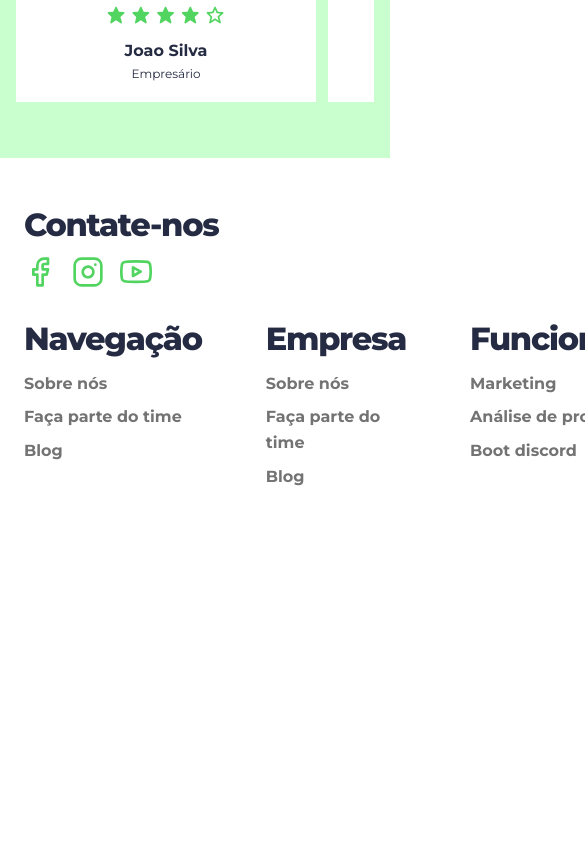
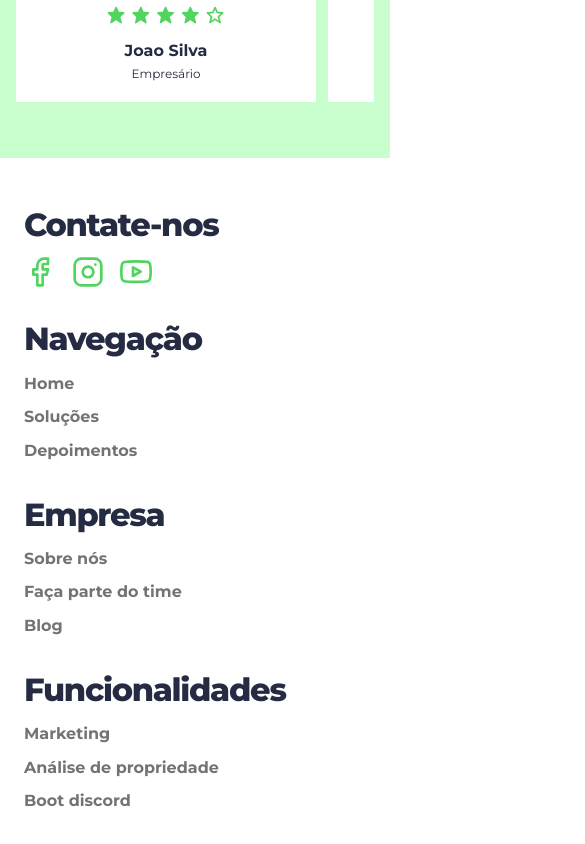
Before and after one commit to PauloDalberto/meurebanho-landing, a React (Vite) app: page / in a window 390 px wide. Shown: the part 3134-3978 px from the top of the page, 585 px wide, since content can reach past the window. Before the commit the page ends 3671 px from the top, so only its background shows below. Built offline with nearby package versions, Linux system fonts and the light colour scheme.

Commit message:
feat: add nav on footer and add padding on depoiments

```diff
--- a/src/pages/Footer.tsx
+++ b/src/pages/Footer.tsx
@@ -2,7 +2,7 @@ import '../styles/footer.css';
 
 export default function Footer(){
   return(
-    <footer className='footer'>
+    <footer className='footer' id='footer'>
       <div className='social-medias'>
         <h2>Contate-nos</h2>
         <div className="medias">
@@ -16,9 +16,17 @@ export default function Footer(){
       <div className="features">
           <h2>Navegação</h2>
           <div className='features-itens'>
-            <span>Sobre nós</span>
-            <span>Faça parte do time</span>
-            <span>Blog</span>
+            <ul>
+              <li>
+                <a href="#">Home</a>
+              </li>
+              <li>
+                <a href="#solution">Soluções</a>
+              </li>
+              <li>
+                <a href="#testimonials">Depoimentos</a>
+              </li>
+            </ul>
           </div>
         </div>
         <div className="features">
--- a/src/pages/Header.tsx
+++ b/src/pages/Header.tsx
@@ -25,10 +25,7 @@ export default function Header() {
               <a href="#testimonials">Depoimentos</a>
             </li>
             <li>
-              <a href="#pricing">Preços</a>
-            </li>
-            <li>
-              <a href="#contact">Contato</a>
+              <a href="#footer">Contato</a>
             </li>
           </ul>
         </div>
--- a/src/styles/clients.css
+++ b/src/styles/clients.css
@@ -2,7 +2,7 @@
   margin-top: 72px;
   height: 100vh;
   background-color: var(--terciary-color);
-
+  padding-block: 12px;
 }
 
 .clients{
--- a/src/styles/footer.css
+++ b/src/styles/footer.css
@@ -39,13 +39,14 @@
   gap: 12px;
 }
 
-.features-itens{
+.features-itens, .features-itens ul{
   display: flex;
   flex-direction: column;
   gap: 8px;
 }
 
-.features-itens span{
+.features-itens span, a{
+  font-size: 1rem;
   font-weight: bold;
   cursor: pointer;
   color: var(--second-text-color);
@@ -59,8 +60,8 @@
 }
 
 @media (max-width: 750px){
-  .footer{
-    flex-direction: column;
-    gap: 32px;
+  .all-features{
+    flex-wrap: wrap;
+    row-gap: 32px;
   }
 }
```
